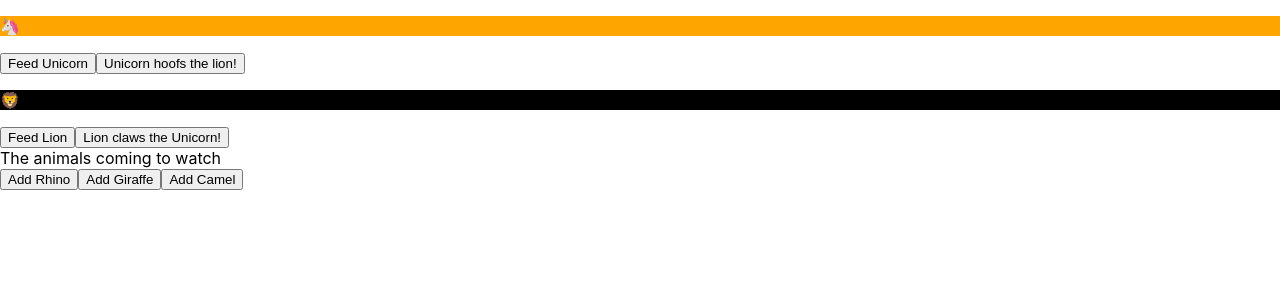
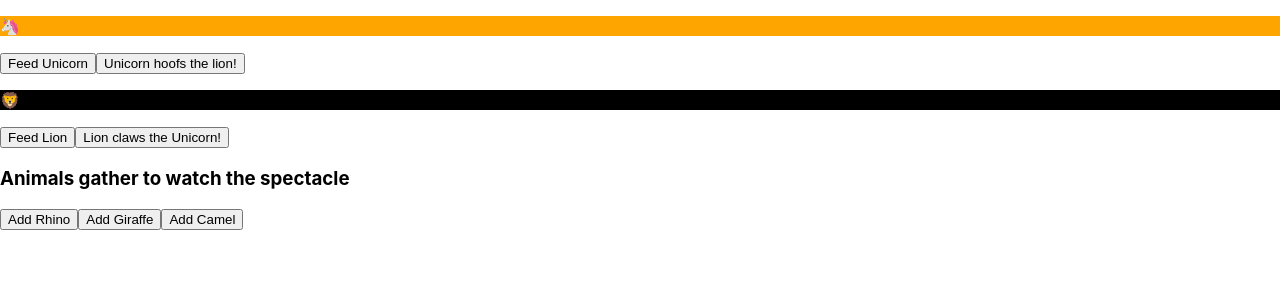
Before and after one commit to spmoriarty/BuzyZoo-React, a React (Create React App) app: page / in a window 1280 px wide. Shown: the top 300 px of the page. Built offline with nearby package versions, Linux system fonts and the light colour scheme.

Commit message:
restarting server with spectator imported

```diff
--- a/src/App.js
+++ b/src/App.js
@@ -1,5 +1,5 @@
 import { useState } from 'react';
-
+import Spectator from './Spectators';
 import './App.css';
 
 function App() {
@@ -51,11 +51,15 @@ function App() {
       </section>
 
       <section className='spectators'>
-        <div>The animals coming to watch</div>
-        <button onClick={handleAddRhino}>Add Rhino</button>
-        <button onClick={handleAddGiraffe}>Add Giraffe</button>
-        <button onClick={handleAddCamel}>Add Camel</button>
+        <h3>Animals gather to watch the spectacle</h3>
+        <Spectator animalArray={animalArray} />
+        <div>
+          <button onClick={handleAddRhino}>Add Rhino</button>
+          <button onClick={handleAddGiraffe}>Add Giraffe</button>
+          <button onClick={handleAddCamel}>Add Camel</button>
+        </div>
       </section>
+
     </div>
   );
 }
```
